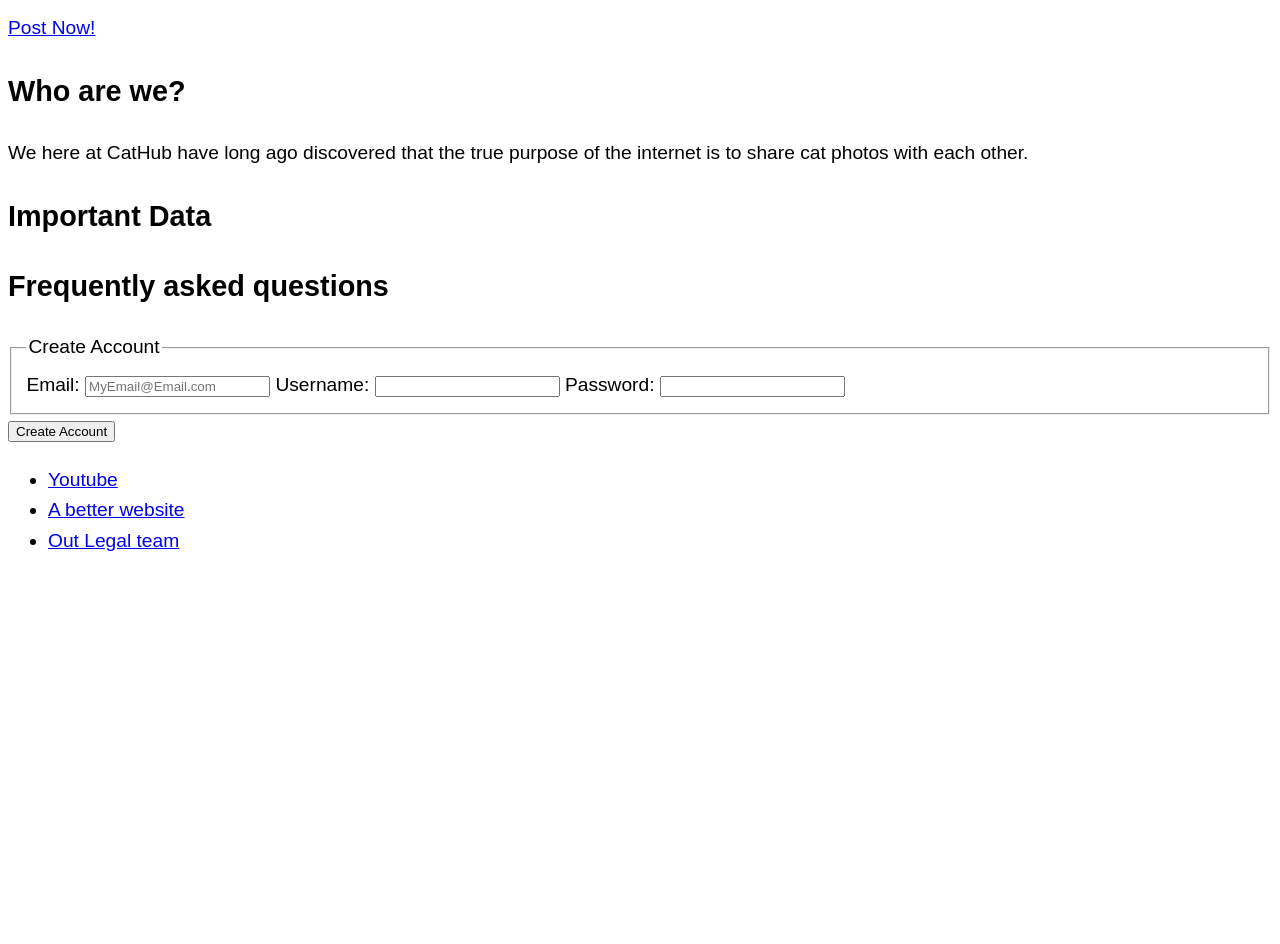
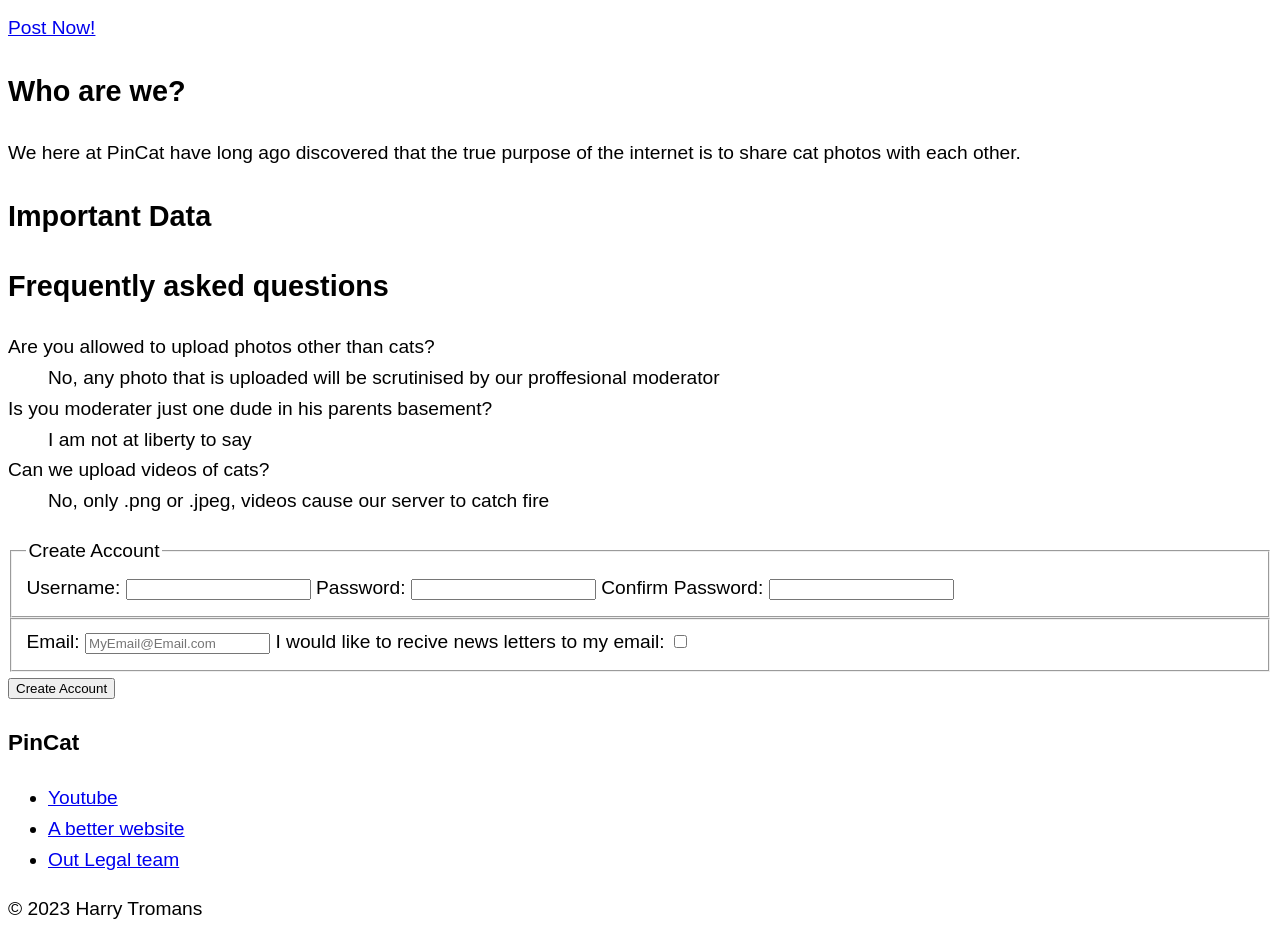
Before and after one commit to irm1005-itec1005-fall-2023/assignment-01-Axx0n2, a plain HTML site: page index.html in a window 1280 px wide. Shown: the part 1280-2224 px from the top of the page. Before the commit the page ends 1856 px from the top, so only its background shows below. Drawn offline with Linux system fonts and the light colour scheme.

Commit message:
workDone

```diff
--- a/index.html
+++ b/index.html
@@ -36,11 +36,6 @@
 
     -->
 
-    <!--
-
-      YOU HAVE TO MODIFY THE HTML TO BUILD YOUR AWESOME PAGE
-
-    -->
 
     <!--<h1>Assignment 01 - To Be Completed</h1>-->
     <header>
@@ -61,6 +56,7 @@
           <label for="password">password:</label>
           <input id="password" type="text"/>
         </fieldset>
+
       </form>
     </header>
     <main>
@@ -73,7 +69,7 @@
 
       <section>
         <h2>Who are we?</h2>
-        <p>We here at CatHub have long ago discovered that the true purpose of the internet is to share cat photos with each other.</p>
+        <p>We here at PinCat have long ago discovered that the true purpose of the internet is to share cat photos with each other.</p>
       </section>
 
       <section>
@@ -83,14 +79,23 @@
 
       <section>
         <h2>Frequently asked questions</h2>
-        <p></p>
+        <dl>
+          <dt>Are you allowed to upload photos other than cats?</dt>
+          <dd>No, any photo that is uploaded will be scrutinised by our proffesional moderator </dd>
+
+          <dt>Is you moderater just one dude in his parents basement?</dt>
+          <dd>I am not at liberty to say</dd>
+
+          <dt>Can we upload videos of cats?</dt>
+          <dd>No, only .png or .jpeg, videos cause our server to catch fire</dd>
+        </dl>
       </section>
 
+      <section>
         <form>
           <fieldset>
             <legend>Create Account</legend>
-          <label for="email">Email:</label>
-          <input id="email" type="email" placeholder="MyEmail@Email.com"/>
+
 
             <label for="createUserName">Username:</label>
             <input  id="createUserName" type="text" required/>
@@ -98,15 +103,31 @@
             <label for="createPassword">Password:</label>
             <input id="createPassword" type="text" minlength="10" maxlength="15" required/>
 
+            <label for="createPasswordConfirm">Confirm Password:</label>
+            <input id="createPasswordConfirm" type="text" minlength="10" maxlength="15" required/>
+
+
+
+          </fieldset>
+
+          <fieldset>
+            <label for="email">Email:</label>
+            <input id="email" type="email" placeholder="MyEmail@Email.com"/>
+
+            <lable for="newsLetter">I would like to recive news letters to my email:</lable>
+            <input type="checkbox" id="newsletter" value="yes"/>
 
           </fieldset>
           <input type="submit" value="Create Account"/>
         </form>
 
+      </section>
+
 
 
     </main>
     <footer>
+      <h3>PinCat</h3>
       <nav>
         <ul>
           <li><a href="#">Youtube</a></li>
@@ -115,7 +136,7 @@
         </ul>
 
       </nav>
-
+      <p>&copy; 2023 Harry Tromans</p>
     </footer>
 
 
```
Lines whose indentation alone changed are shown as unchanged.
